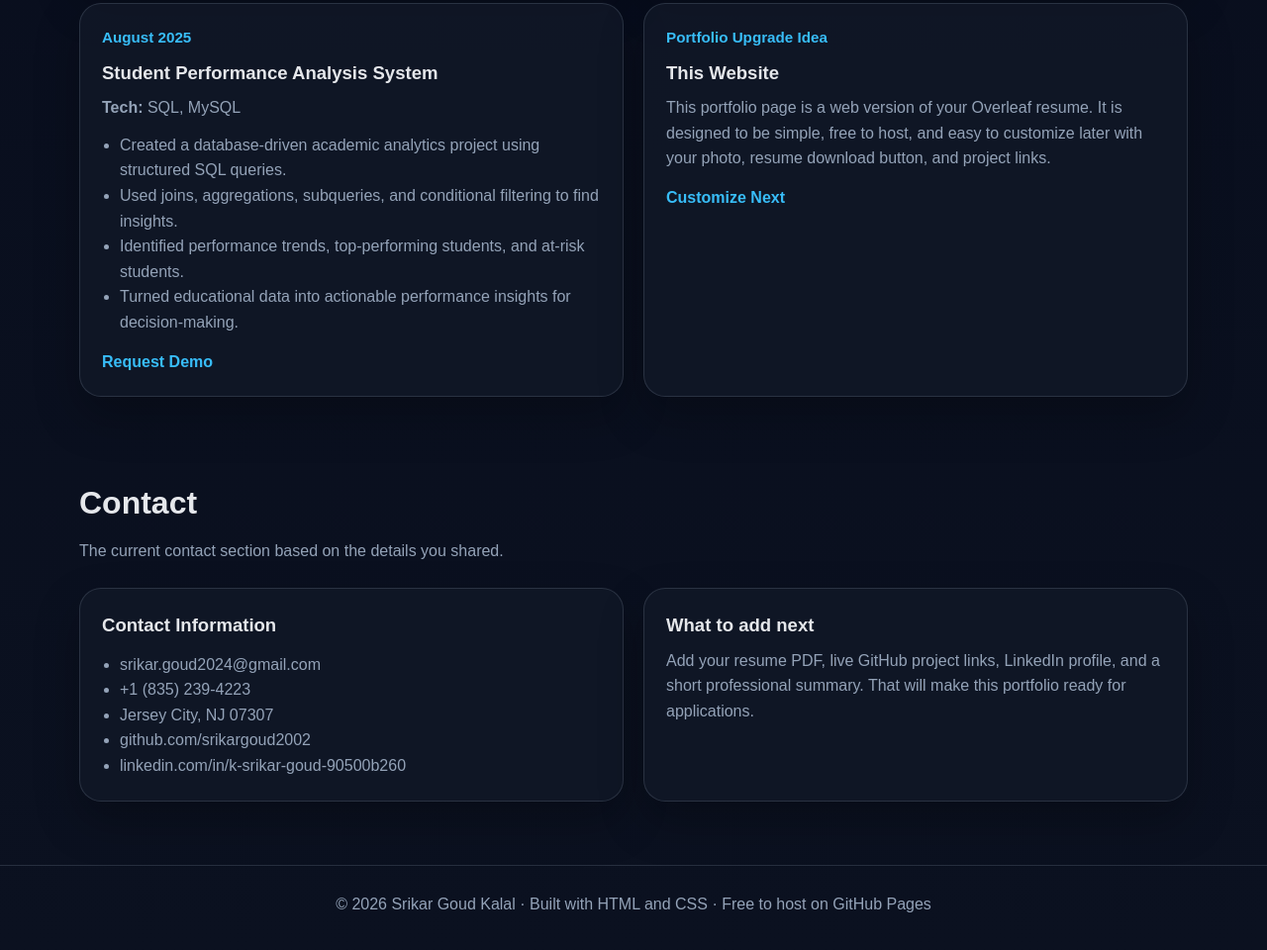
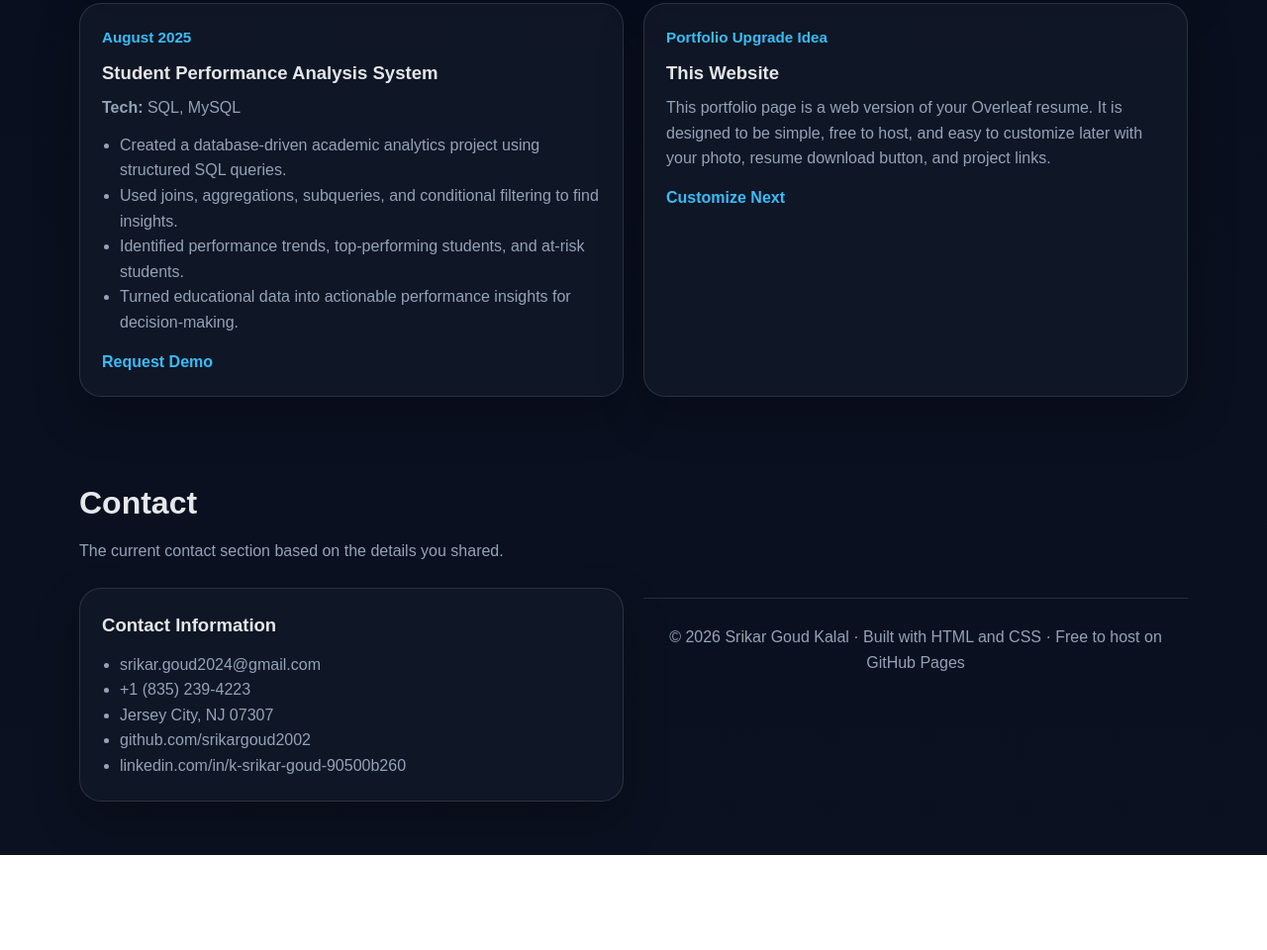
Before and after one commit to srikargoud2024/Portfolio, a plain HTML site: page index.html in a window 1280 px wide. Shown: the part 3439-4399 px from the top of the page at 99% size. After the commit the page ends 4303 px from the top, so only its background shows below. Drawn offline with Linux system fonts and the light colour scheme.

Commit message:
Update index.html

```diff
--- a/index.html
+++ b/index.html
@@ -671,17 +671,7 @@
             </ul>
           </article>
 
-          <article class="contact-card">
-            <h3>What to add next</h3>
-            <p>
-              Add your resume PDF, live GitHub project links, LinkedIn profile, and a short professional summary.
-              That will make this portfolio ready for applications.
-            </p>
-          </article>
-        </div>
-      </div>
-    </section>
-  </main>
+
 
   <footer>
     <div class="container">
```
